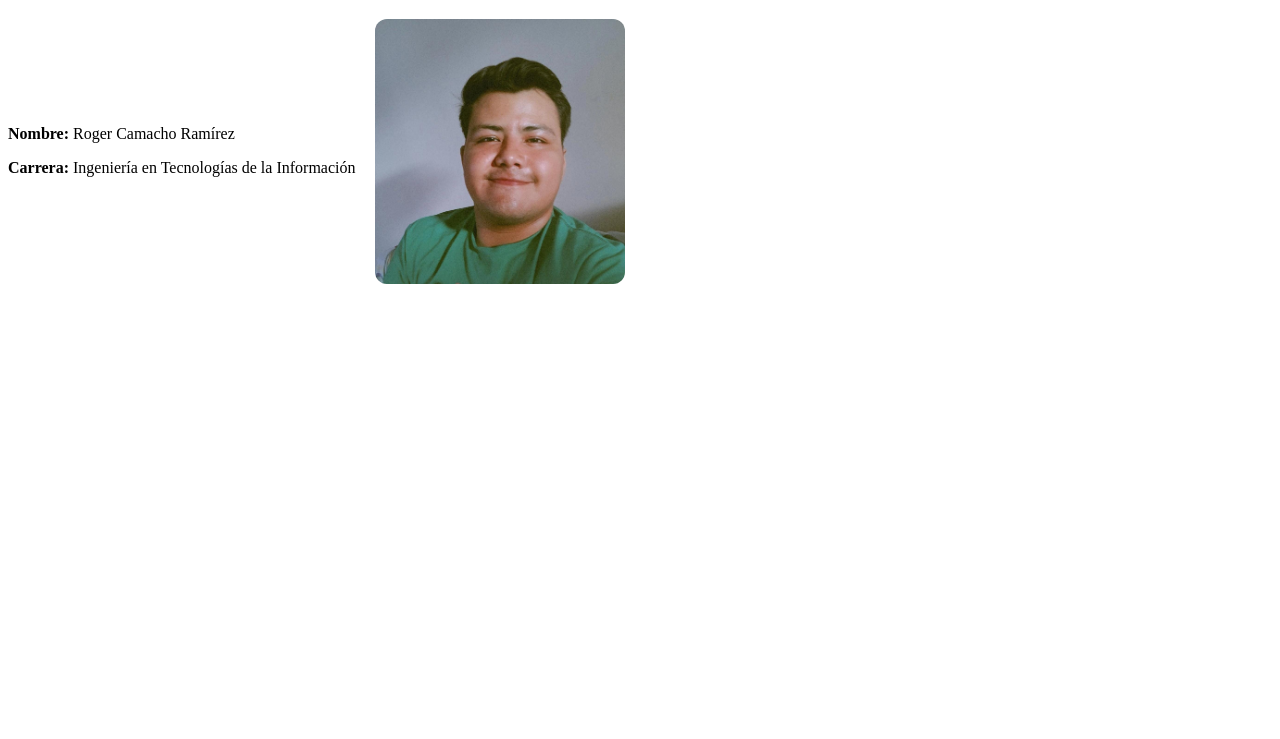
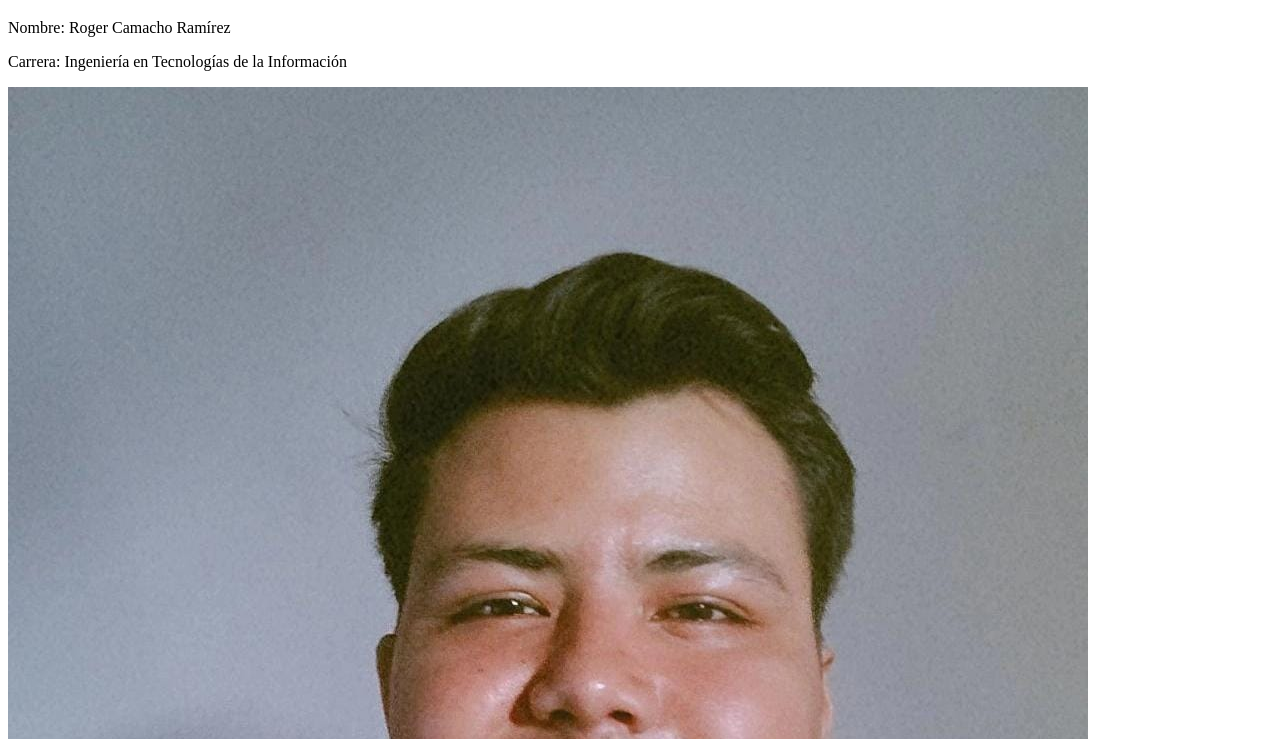
Before and after one commit to Bryan-616/rogercamacho.tk, a plain HTML site: page index.html in a window 1280 px wide. Shown: the part 61-800 px from the top of the page. Drawn offline with Linux system fonts and the light colour scheme.

Commit message:
Update index.html

```diff
--- a/index.html
+++ b/index.html
@@ -3,28 +3,12 @@
 <head>
     <meta charset="UTF-8">
     <title>Mi Página Web</title>
-    <style>
-        .contenedor {
-            display: flex;
-            align-items: center;
-            gap: 20px;
-        }
-
-        img {
-            width: 250px;
-            border-radius: 12px;
-        }
-    </style>
 </head>
 <body>
     <h1>Bienvenido a mi página web</h1>
-
-    <div class="contenedor">
-        <div>
-            <p><strong>Nombre:</strong> Roger Camacho Ramírez</p>
-            <p><strong>Carrera:</strong> Ingeniería en Tecnologías de la Información</p>
-        </div>
-        <img src="roger.jpeg" alt="Roger Camacho">
-    </div>
+    <p>Nombre: Roger Camacho Ramírez</p>
+    <p>Carrera: Ingeniería en Tecnologías de la Información</p>
+    <img src="roger.jpeg" alt="Foto de Roger">
+<img src="roger.jpeg" alt="Roger Camacho" style="width: 250px; border-rad>
 </body>
 </html>
```
